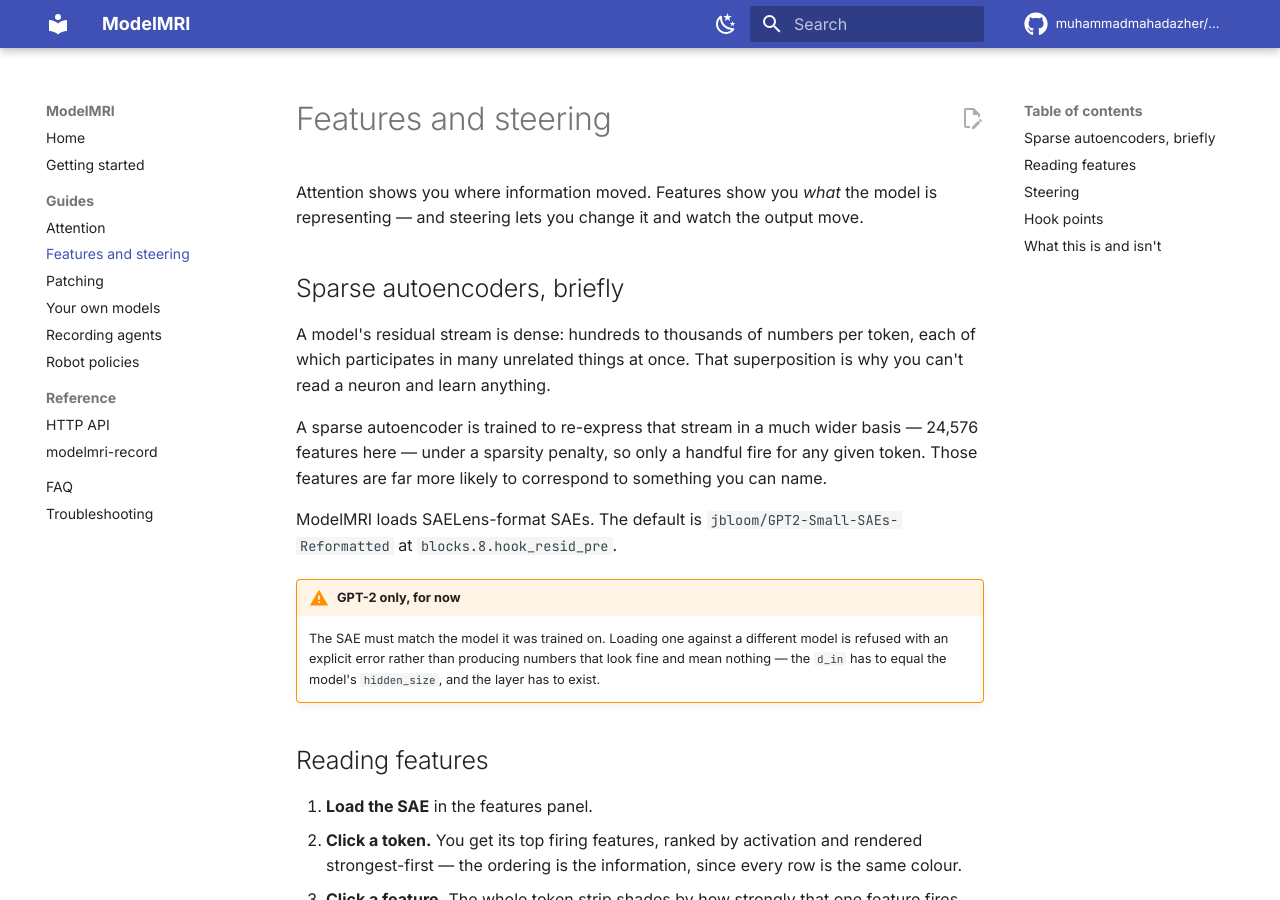
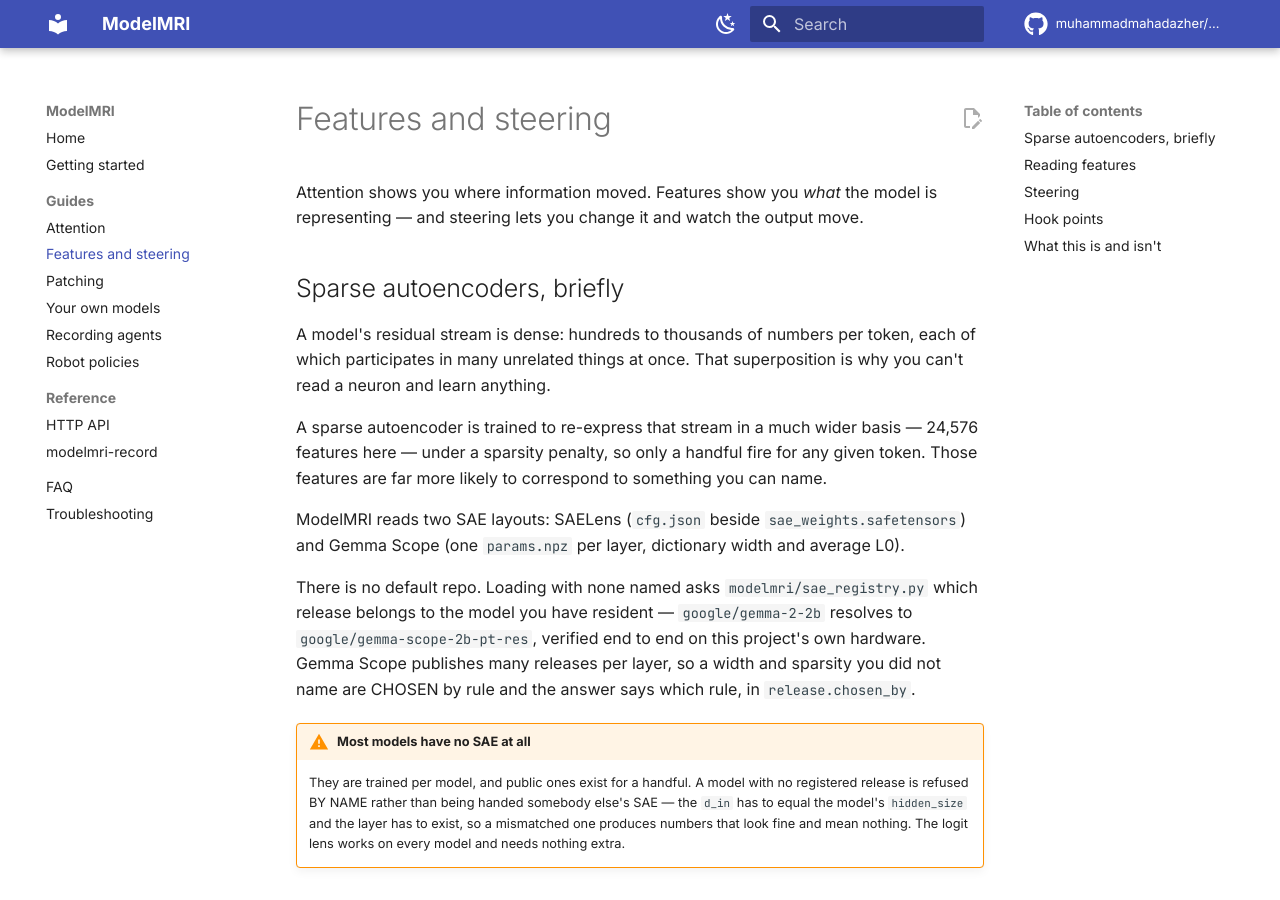
Before and after one commit to muhammadmahadazher/ModelMRI, an MkDocs documentation site: the page built from docs/guides/features.md, in a window 1280 px wide and 900 px high. Built offline with MkDocs 1.6.1 and Material for MkDocs 9.7.7, drawn with Linux system fonts in a browser that asks for light colours; comment, search, counter and statistics services are not loaded.

Commit message:
The gpt2 SAE is out, and nothing defaults to a model any more
The maintainer's call, and it was blocked until today for a real reason: this
was the only `supported=True` entry, so removing it would have deleted the SAE
feature rather than one model's release. google/gemma-2-2b + Gemma Scope has
now been loaded and run here, so there is a working path that is not gpt2.

`SAEHandle.load`'s defaults went with it. They named this repo and one of its
hook points, and a default that names a model is exactly what `/api/sae/load`
stopped doing: the registry answers "which release belongs to this model", or
the call is refused by name. A module-level default would have put the same
assumption back one layer down, where it is harder to see. `load` now REQUIRES
a repo and a hook — a caller that does not know which SAE it wants is a caller
that should be asking `sae_registry.for_model`.

  gpt2               matching 0, supported 0
  google/gemma-2-2b  matching 1, supported 1  (gemma-scope-2b-pt-res)
  Qwen/Qwen3-1.7B    matching 0, supported 0  -> refused by name

Two tests broke on the missing default and both were kept rather than deleted.
They cover the SAELens reader — a cfg with no `b_dec` key, and the ranking
that is not the bar chart — and the loader still opens any SAELens repo;
only the registry's recommendation changed. They now NAME the repo they were
always about, and stay skipped when it is not cached.

`feature_ablate.py`'s module docstring still cites that SAE, deliberately. It
is the PROVENANCE of the numbers in that file — float32, cuda, eager, the
prompt, p=0.06378 — and deleting the conditions while keeping the numbers
would be worse than an outdated name.

Docs stop promising a gpt2 default and a "GPT-2 only" limit, both of which
were true until this commit and are not now.

The demo's `env.json` carried the catalogue with gpt2 in it. Regenerated from
`/api/sae/available` rather than hand-edited — that route reads the registry
directly, so re-fetching it IS regenerating the key from the same source
`bake_demo` reads, and the refresh refuses unless the model the block was
baked against is the one resident. `llm-gpt2.json` was already orphaned by the
re-bake and is deleted.

3026 passed, 3 skipped.

Co-Authored-By: Claude Opus 5 <noreply@anthropic.com>

```diff
--- a/docs/guides/features.md
+++ b/docs/guides/features.md
@@ -18,14 +18,24 @@ A sparse autoencoder is trained to re-express that stream in a much wider basis
 any given token. Those features are far more likely to correspond to something
 you can name.
 
-ModelMRI loads SAELens-format SAEs. The default is
-`jbloom/GPT2-Small-SAEs-Reformatted` at `blocks.8.hook_resid_pre`.
+ModelMRI reads two SAE layouts: SAELens (`cfg.json` beside
+`sae_weights.safetensors`) and Gemma Scope (one `params.npz` per layer,
+dictionary width and average L0).
 
-!!! warning "GPT-2 only, for now"
-    The SAE must match the model it was trained on. Loading one against a
-    different model is refused with an explicit error rather than producing
-    numbers that look fine and mean nothing — the `d_in` has to equal the
-    model's `hidden_size`, and the layer has to exist.
+There is no default repo. Loading with none named asks
+`modelmri/sae_registry.py` which release belongs to the model you have
+resident — `google/gemma-2-2b` resolves to `google/gemma-scope-2b-pt-res`,
+verified end to end on this project's own hardware. Gemma Scope publishes many
+releases per layer, so a width and sparsity you did not name are CHOSEN by
+rule and the answer says which rule, in `release.chosen_by`.
+
+!!! warning "Most models have no SAE at all"
+    They are trained per model, and public ones exist for a handful. A model
+    with no registered release is refused BY NAME rather than being handed
+    somebody else's SAE — the `d_in` has to equal the model's `hidden_size`
+    and the layer has to exist, so a mismatched one produces numbers that look
+    fine and mean nothing. The logit lens works on every model and needs
+    nothing extra.
 
 ## Reading features
 
```
Also changed, not shown: docs/getting-started.md (+3 -2 lines), 13 other files.
